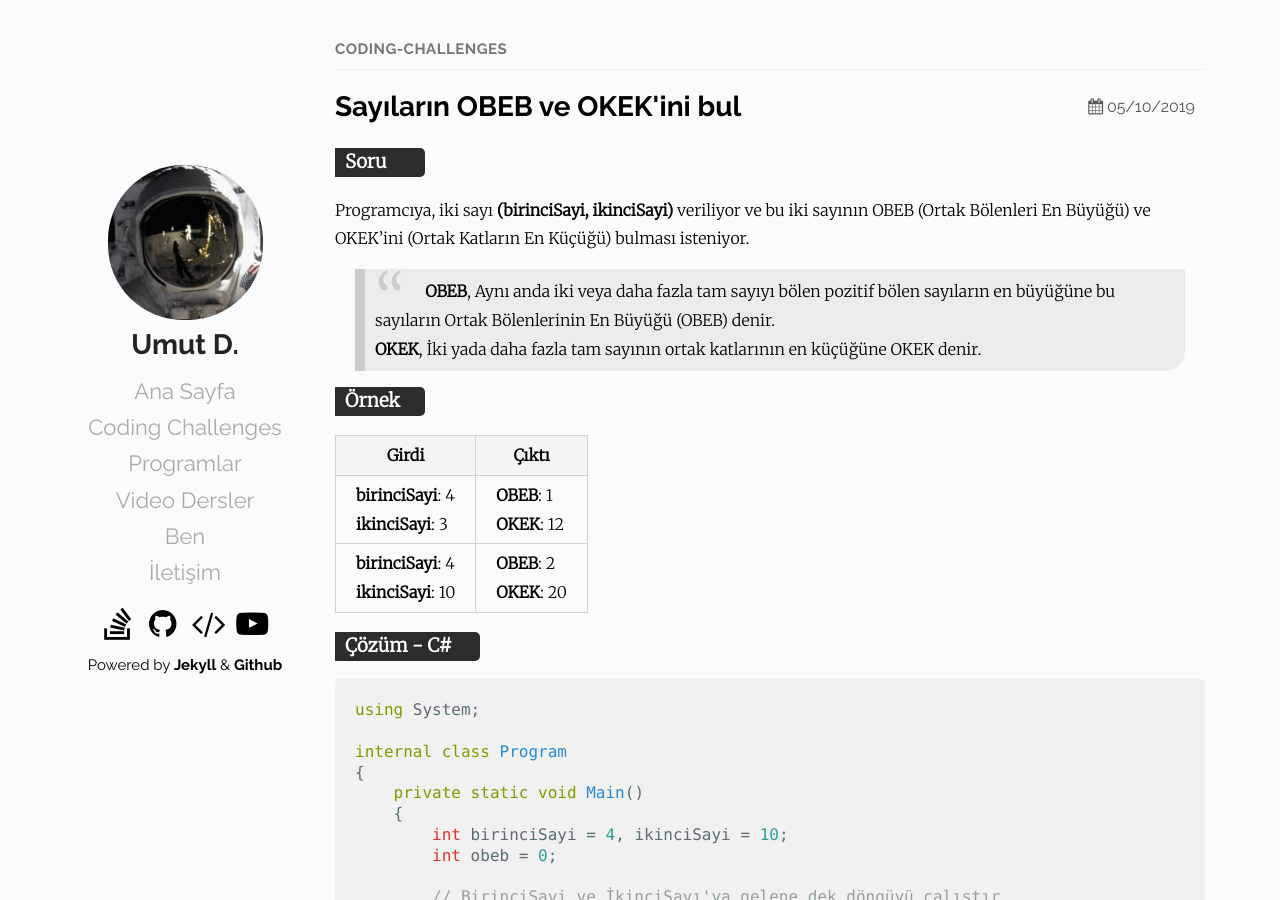
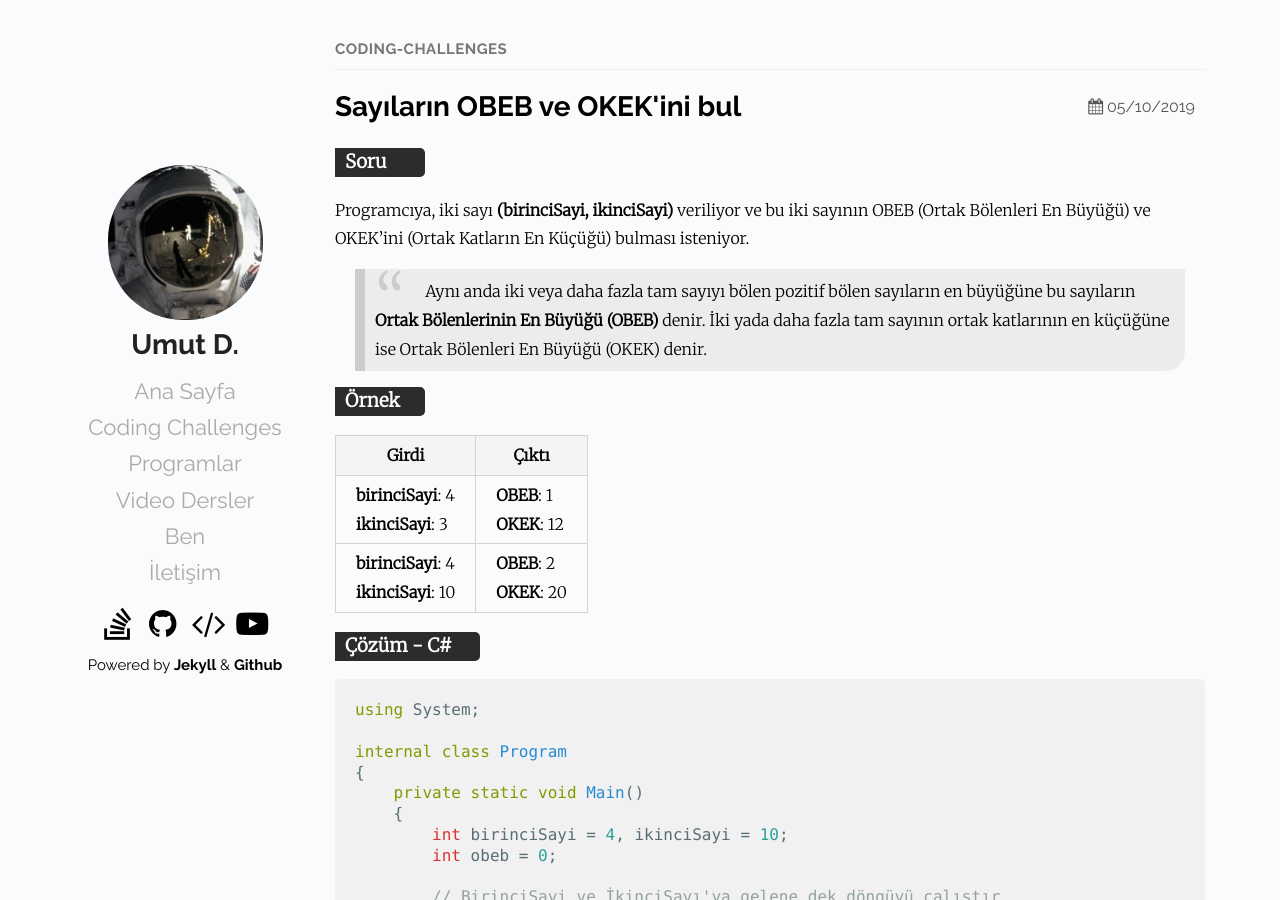
Before and after one commit to Umut-D/umutd.com, a Jekyll site: the page built from _posts/coding-challenges/2019-10-05-sayilarin-obeb-ve-okekini-bul.md, in a window 1280 px wide and 900 px high. Built offline with Jekyll 4.4.1, drawn with Linux system fonts in a browser that asks for light colours.

Commit message:
yeni coding challanges eklendi

```diff
--- a/_posts/coding-challenges/2019-10-05-sayilarin-obeb-ve-okekini-bul.md
+++ b/_posts/coding-challenges/2019-10-05-sayilarin-obeb-ve-okekini-bul.md
@@ -9,8 +9,7 @@ excerpt: Programcıya, iki sayı (birinciSayi, ikinciSayi) veriliyor ve bu iki s
 ### Soru
 Programcıya, iki sayı **(birinciSayi, ikinciSayi)** veriliyor ve bu iki sayının OBEB (Ortak Bölenleri En Büyüğü) ve OKEK'ini (Ortak Katların En Küçüğü) bulması isteniyor.
 
->**OBEB**, Aynı anda iki veya daha fazla tam sayıyı bölen pozitif bölen sayıların en büyüğüne bu sayıların Ortak Bölenlerinin En Büyüğü (OBEB) denir.<br>
->**OKEK**, İki yada daha fazla tam sayının ortak katlarının en küçüğüne OKEK denir.
+> Aynı anda iki veya daha fazla tam sayıyı bölen pozitif bölen sayıların en büyüğüne bu sayıların **Ortak Bölenlerinin En Büyüğü (OBEB)** denir. İki yada daha fazla tam sayının ortak katlarının en küçüğüne ise Ortak Bölenleri En Büyüğü (OKEK) denir.
 
 ### Örnek
 
```
